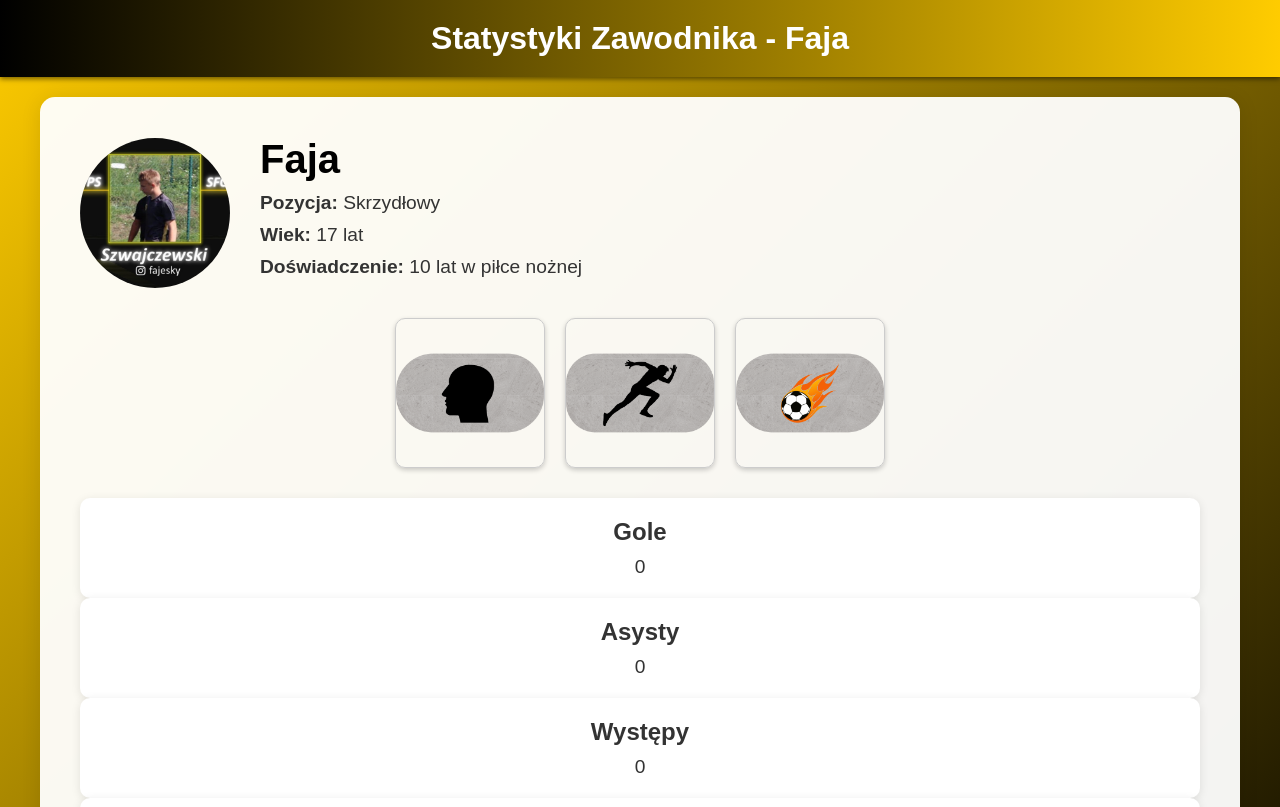
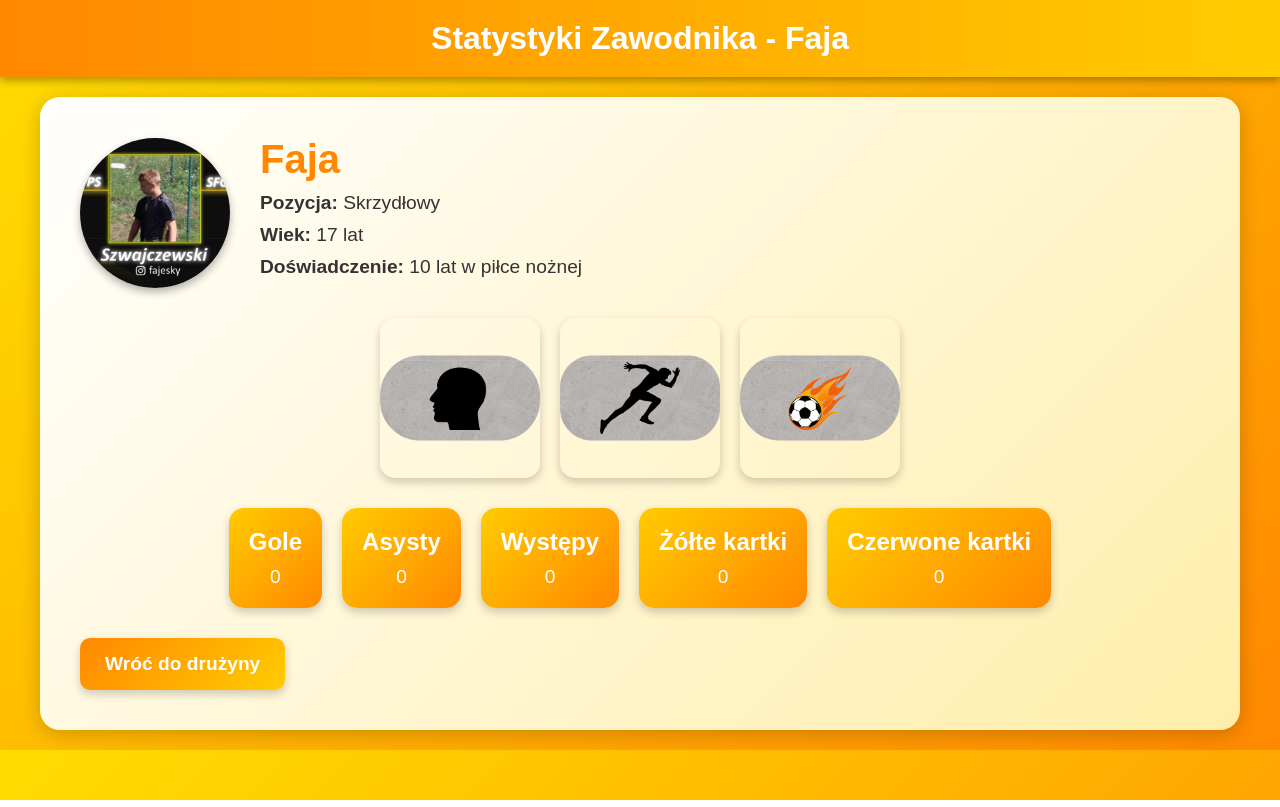
Before and after one commit to SzylenyFc/szylenyfcweb, a plain HTML site: page faja.html in a window 1280 px wide. Shown: the top 807 px of the page. Drawn offline with Linux system fonts and the light colour scheme.

Commit message:
Update faja.html

```diff
--- a/faja.html
+++ b/faja.html
@@ -13,28 +13,28 @@
 
         body {
             font-family: 'Arial', sans-serif;
-            background: linear-gradient(135deg, #ffcc00, #000);
+            background: linear-gradient(135deg, #ffdd00, #ff8800);
             color: #333;
         }
 
         header {
-            background: linear-gradient(to right, #000, #ffcc00);
+            background: linear-gradient(to right, #ff8800, #ffcc00);
             color: #fff;
             padding: 20px;
             text-align: center;
             position: sticky;
             top: 0;
             z-index: 1000;
-            box-shadow: 0 2px 5px rgba(0, 0, 0, 0.5);
+            box-shadow: 0 4px 8px rgba(0, 0, 0, 0.3);
         }
 
         .player-section {
             padding: 40px;
             margin: 20px auto;
             max-width: 1200px;
-            background-color: rgba(255, 255, 255, 0.95);
-            border-radius: 15px;
-            box-shadow: 0 2px 20px rgba(0, 0, 0, 0.1);
+            background: linear-gradient(135deg, #ffffff, #ffeeaa);
+            border-radius: 20px;
+            box-shadow: 0 4px 20px rgba(0, 0, 0, 0.2);
         }
 
         .player-header {
@@ -49,6 +49,7 @@
             height: 150px;
             border-radius: 50%;
             object-fit: cover;
+            box-shadow: 0 4px 8px rgba(0, 0, 0, 0.3);
         }
 
         .player-info {
@@ -58,7 +59,7 @@
 
         .player-info h1 {
             font-size: 2.5rem;
-            color: #000;
+            color: #ff8800;
         }
 
         .player-info p {
@@ -75,22 +76,30 @@
 
         .gallery-item-container {
             position: relative;
-            width: 150px;
-            height: 150px;
+            width: 160px;
+            height: 160px;
+            overflow: hidden;
+            border-radius: 15px;
+            box-shadow: 0 4px 10px rgba(0, 0, 0, 0.2);
+            transition: transform 0.4s ease, box-shadow 0.4s ease;
+        }
+
+        .gallery-item-container:hover {
+            transform: scale(1.1);
+            box-shadow: 0 8px 20px rgba(0, 0, 0, 0.3);
         }
 
         .gallery-item {
             width: 100%;
             height: 100%;
             object-fit: cover;
-            border-radius: 10px;
-            border: 1px solid #ccc;
-            box-shadow: 0 2px 5px rgba(0, 0, 0, 0.2);
-            transition: transform 0.3s;
+            border-radius: 15px;
+            transition: transform 0.6s ease;
         }
 
-        .gallery-item:hover {
-            transform: scale(1.1);
+        .gallery-item-container:hover .gallery-item {
+            transform: scale(1.2);
+            filter: brightness(0.8);
         }
 
         .gallery-text {
@@ -99,15 +108,15 @@
             left: 0;
             width: 100%;
             height: 100%;
-            background-color: rgba(0, 0, 0, 0.7);
+            background: linear-gradient(180deg, rgba(0, 0, 0, 0.6), rgba(0, 0, 0, 0));
             color: #fff;
-            font-size: 1rem;
+            font-size: 1.2rem;
+            font-weight: bold;
             display: flex;
             justify-content: center;
             align-items: center;
             opacity: 0;
-            border-radius: 10px;
-            transition: opacity 0.3s;
+            transition: opacity 0.4s ease;
         }
 
         .gallery-item-container:hover .gallery-text {
@@ -116,20 +125,25 @@
 
         .stats-section {
             margin-top: 30px;
+            display: flex;
+            gap: 20px;
+            flex-wrap: wrap;
+            justify-content: center;
         }
 
         .stats-card {
-            background-color: #fff;
+            background: linear-gradient(135deg, #ffcc00, #ff8800);
+            color: #fff;
             padding: 20px;
-            border-radius: 10px;
+            border-radius: 15px;
             text-align: center;
-            box-shadow: 0 2px 10px rgba(0, 0, 0, 0.1);
-            transition: transform 0.3s;
+            box-shadow: 0 4px 10px rgba(0, 0, 0, 0.2);
+            transition: transform 0.4s ease, box-shadow 0.4s ease;
         }
 
         .stats-card:hover {
-            transform: scale(1.05);
-            box-shadow: 0 5px 20px rgba(0, 0, 0, 0.2);
+            transform: scale(1.1);
+            box-shadow: 0 8px 20px rgba(0, 0, 0, 0.3);
         }
 
         .stats-card h3 {
@@ -145,20 +159,21 @@
             display: inline-block;
             margin-top: 30px;
             padding: 15px 25px;
-            background-color: #ffcc00;
-            color: #000;
+            background: linear-gradient(135deg, #ff8800, #ffcc00);
+            color: #fff;
             font-size: 1.2rem;
+            font-weight: bold;
             text-align: center;
             text-decoration: none;
-            border-radius: 5px;
-            box-shadow: 0 2px 5px rgba(0, 0, 0, 0.2);
-            transition: background-color 0.3s, transform 0.3s;
+            border-radius: 10px;
+            box-shadow: 0 4px 10px rgba(0, 0, 0, 0.2);
+            transition: background 0.4s ease, transform 0.4s ease, box-shadow 0.4s ease;
         }
 
         .back-button:hover {
-            background-color: #000;
-            color: #fff;
-            transform: scale(1.05);
+            background: linear-gradient(135deg, #ffcc00, #ff8800);
+            transform: scale(1.1);
+            box-shadow: 0 8px 20px rgba(0, 0, 0, 0.3);
         }
     </style>
 </head>
```
